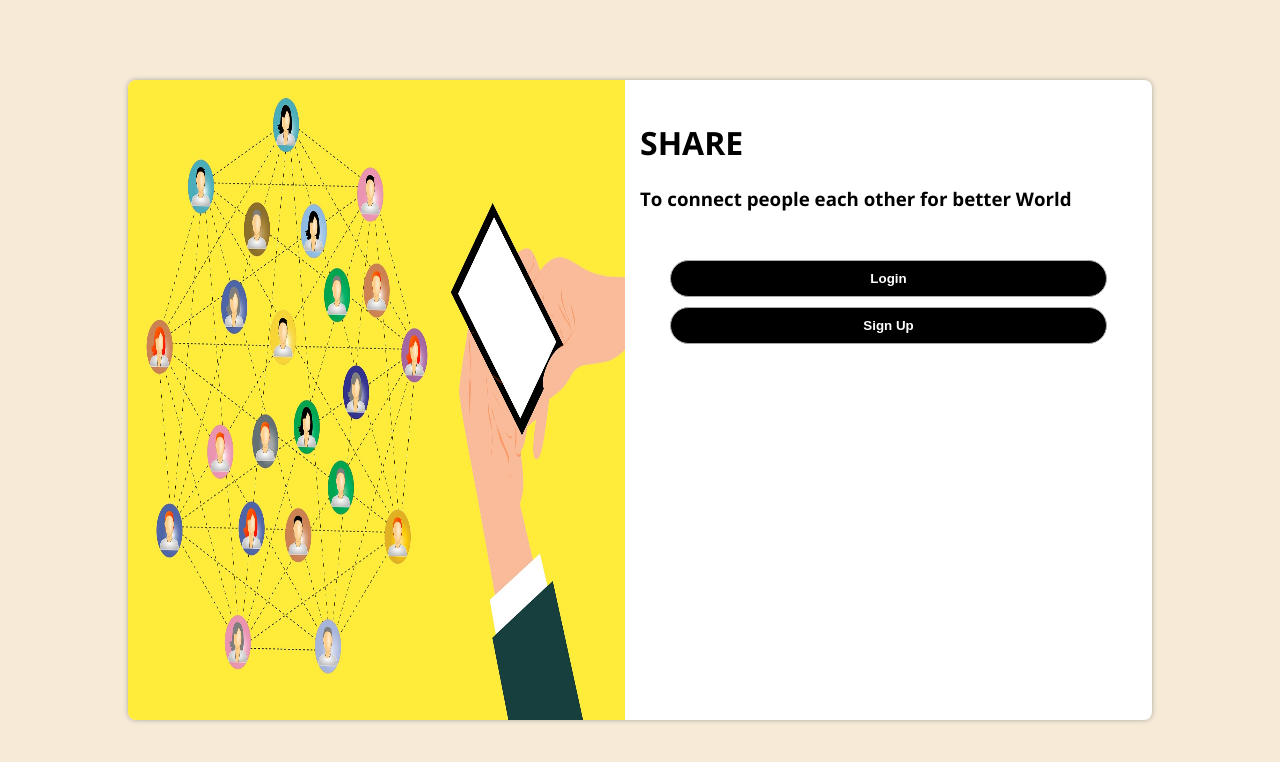
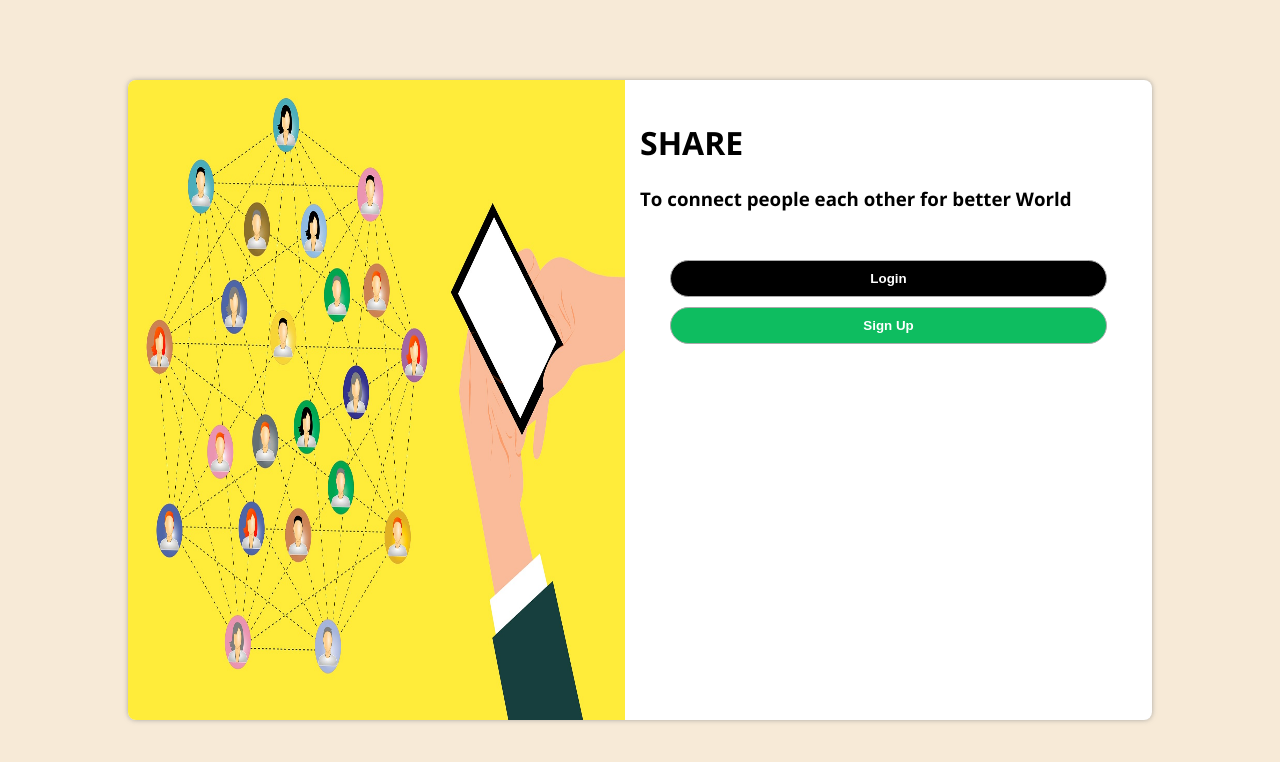
Before and after one commit to erdem-muhammed/Final-Project, a Vue app in the folder frontend/: page / in a window 1280 px wide. Shown: the top 762 px of the page. Built offline with nearby package versions, Linux system fonts and the light colour scheme.

Commit message:
background color added

```diff
--- a/frontend/src/App.vue
+++ b/frontend/src/App.vue
@@ -73,7 +73,7 @@ body {
 }
 #nav button:last-child
 {
-  background-color: ;
+  background-color: #0EBD60;
 }
 
 #nav a {
```
